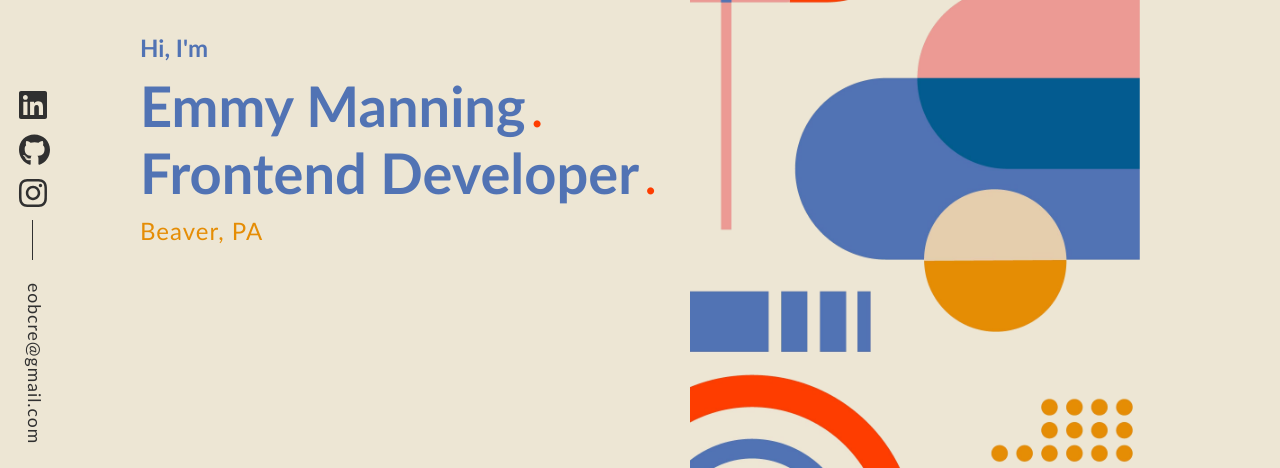
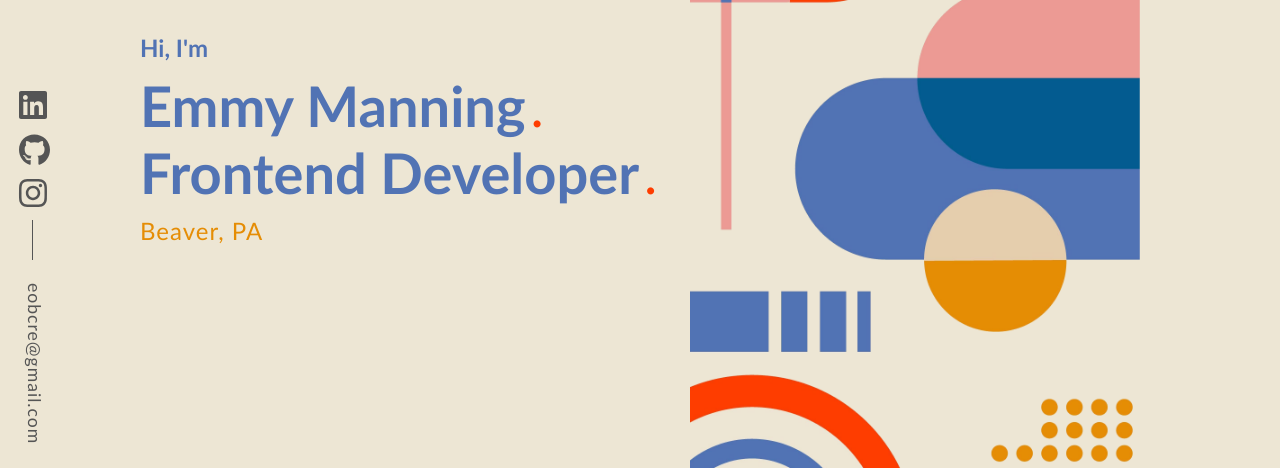
Before and after one commit to eobcre/abstract-app, an Angular app: page / in a window 1280 px wide. Shown: the part 332-800 px from the top of the page. Built offline with nearby package versions, Linux system fonts and the light colour scheme; what src would draw is missing.

Commit message:
light theme text color changed

```diff
--- a/src/scss/_themes.scss
+++ b/src/scss/_themes.scss
@@ -1,6 +1,6 @@
 [data-theme="light"] {
   --main-content-background-color: #ede6d4;
-  --content-text-color: #303030;
+  --content-text-color: #555555;
   --theme-switch-background-color: #cccccc;
   --theme-switch-before-background-color: #ede6d4;
   --theme-switch-checked-background-color: #2196f3;
```
